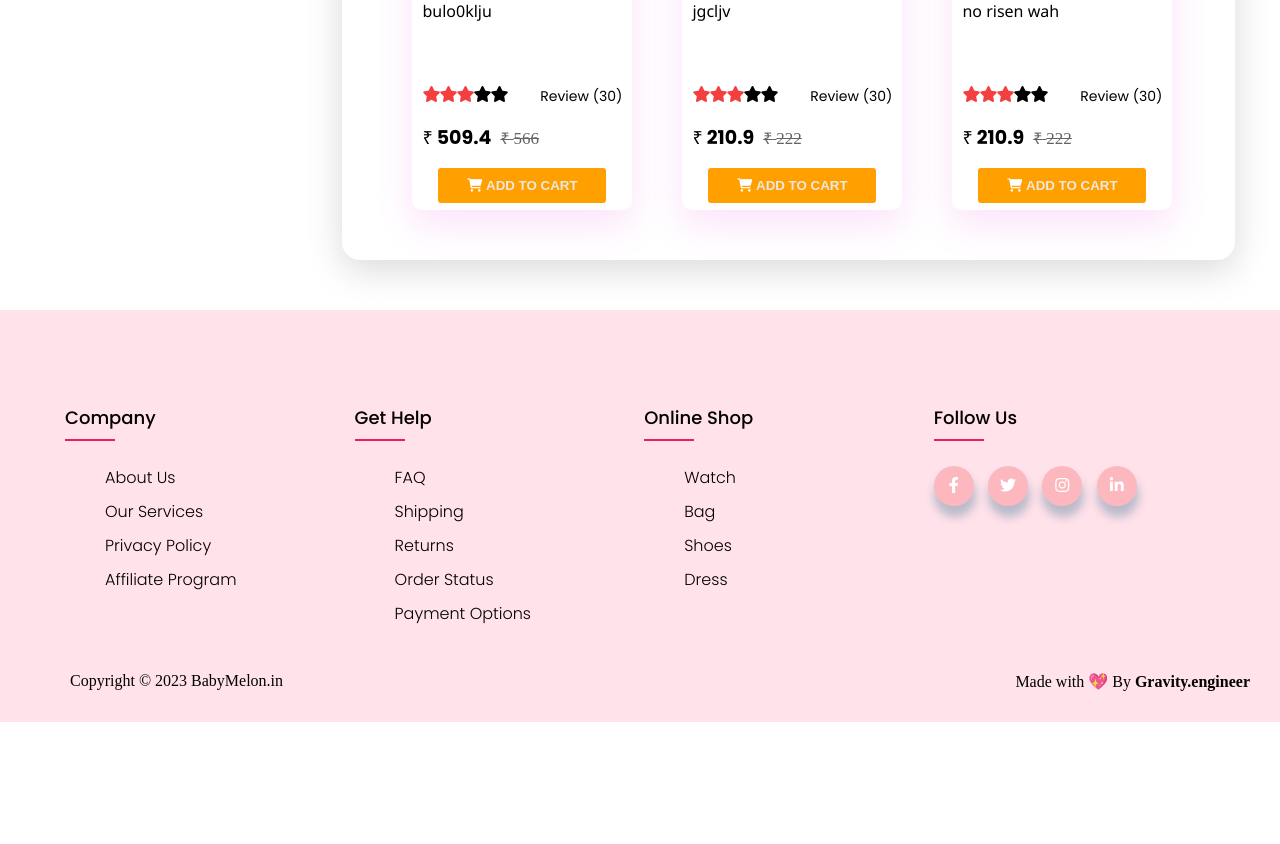
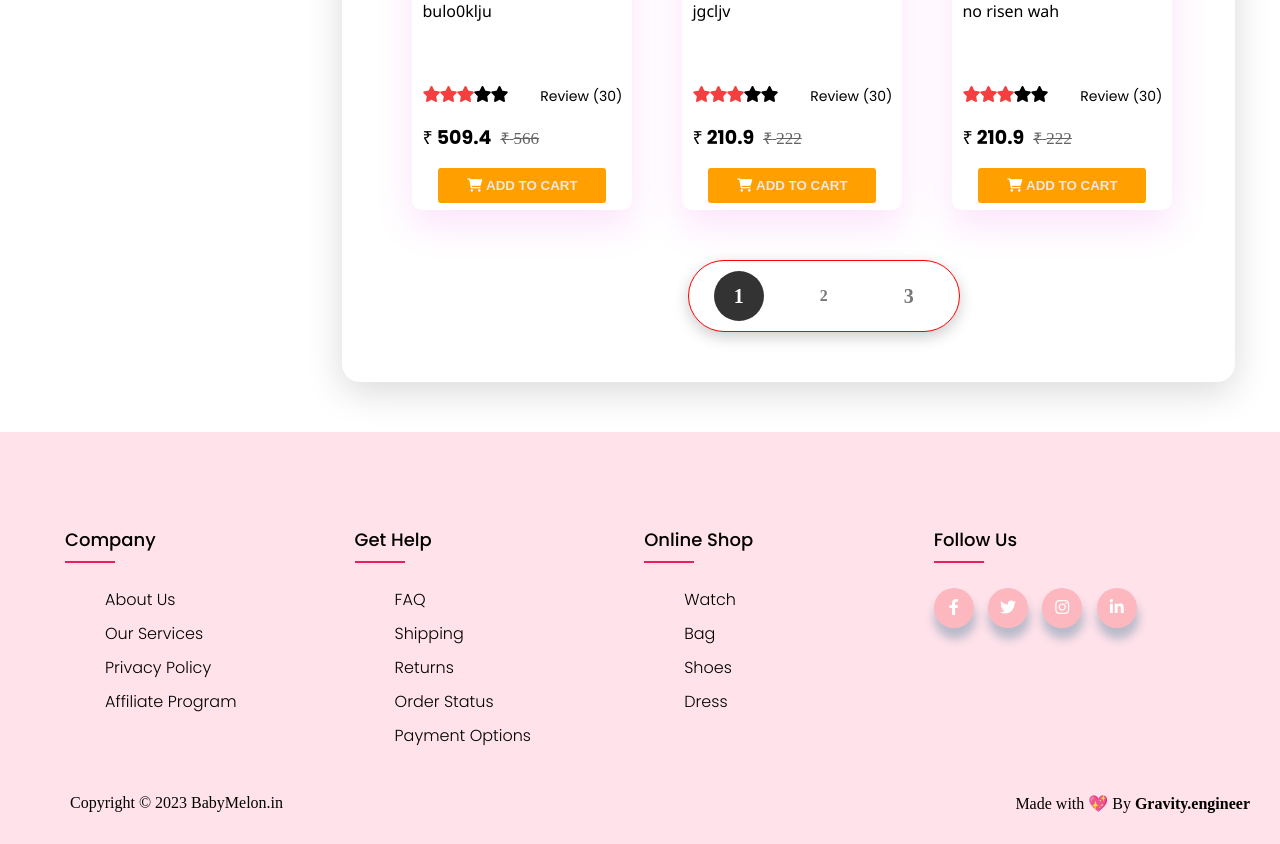
Before and after one commit to Tapabrata-Goswami/babymelon, a PHP site: page /babymelon_website/shop.php in a window 1280 px wide. Shown: the part 2930-3774 px from the top of the page. Before the commit the page ends 3652 px from the top, so only its background shows below. Run offline with PHP 8.4, Linux system fonts and the light colour scheme; data comes from the database, SQL or seed files in the repository; some libraries are stand-ins or nearby versions.

Commit message:
shop changes

```diff
--- /dev/null
+++ b/next.php
@@ -0,0 +1,64 @@
+  <style>
+    .pagination {
+      border: 1px solid red;
+      margin: auto;
+      align-items: center;
+      justify-content: center;
+      position: relative;
+      background: #fff;
+      width: 230px;
+      display: flex;
+      padding: 10px 20px;
+      border-radius: 50px;
+      box-shadow: 0 5px 15px rgba(0, 0, 0, 0.2);
+    }
+
+    .pageNumber {
+      list-style: none;
+      line-height: 50px;
+      margin: 0 5px;
+    }
+
+    .pageNumber {
+      width: 50px;
+      height: 50px;
+      line-height: 50px;
+      text-align: center;
+    }
+
+    .nextpage-anchor {
+      display: block;
+      text-decoration: none;
+      color: #777;
+      font-weight: 600;
+      border-radius: 50%;
+    }
+
+    .pageNumber:hover .nextpage-anchor,
+    .pageNumber.active .nextpage-anchor {
+      background: #333;
+      color: #fff;
+    }
+
+    .pageNumber:first-child {
+      margin-right: 30px;
+      font-weight: 700;
+      font-size: 20px;
+    }
+
+    .pageNumber:last-child {
+      margin-left: 30px;
+      font-weight: 700;
+      font-size: 20px;
+    }
+  </style>
+  <div class="nextpage-navigation" style="margin-bottom: 50px;">
+    <ul class="pagination">
+      <li class="pageNumber active"><a href="" class="nextpage-anchor">1</a></li>
+      <li class="pageNumber"><a href="" class="nextpage-anchor">2</a></li>
+      <li class="pageNumber"><a href="" class="nextpage-anchor">3</a></li>
+      <!-- <li class="pageNumber"><a href="">4</a></li>
+        <li class="pageNumber"><a href="">5</a></li>
+        <li class="pageNumber"><a href="">6</a></li> -->
+    </ul>
+  </div>
--- a/shop.css
+++ b/shop.css
@@ -520,3 +520,11 @@ body .dribbble img {
   color: rgb(255, 255, 255);
   margin-right: 3PX;
 } */
+
+
+@media screen and (min-width: 2500px) {
+  .products-full-container {
+    padding: 100px 0px 0px 100px;
+    width: 1500px;
+  }
+}
--- a/shop.php
+++ b/shop.php
@@ -177,6 +177,12 @@ include 'nav.php';
 
                 ?>
 
+                <?php
+
+                include('next.php');
+
+                ?>
+
             </div>
 
         </section>
```
Also changed, not shown: README.md.
